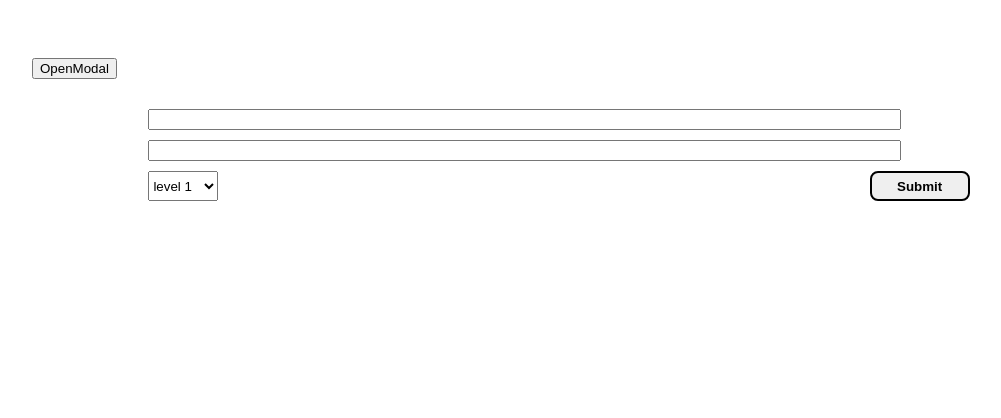
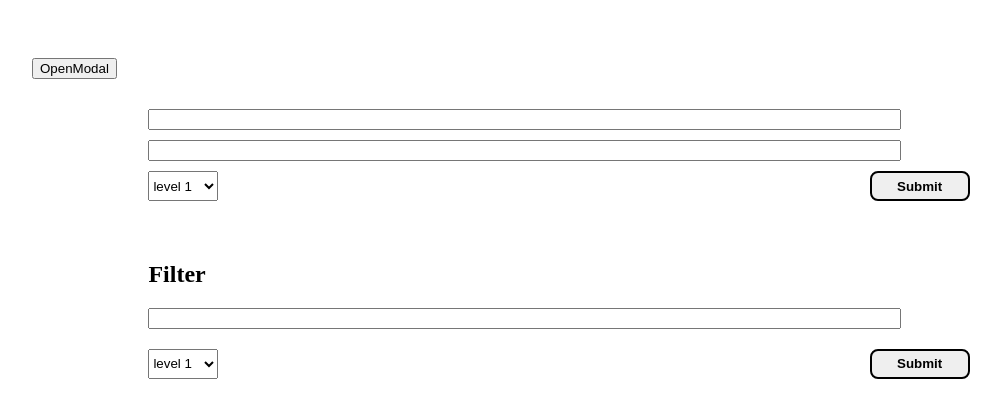
Before and after one commit to iveke/react-tkach, a React (Create React App) app: page / in a window 1280 px wide. Shown: the top 418 px of the page, without its empty margins (26-1027 px from the left). Built offline with nearby package versions, Linux system fonts and the light colour scheme; no server answers.

Commit message:
add Filter title, have bag with select in Form level, don't add filter level

```diff
--- a/src/App.js
+++ b/src/App.js
@@ -8,10 +8,10 @@ import ColorBoxs from "components/ColorBoxs/ColorBoxs";
 import Display from "components/ColorBoxs/Display";
 import Modal from "components/Modal/Modal.jsx";
 import { DisplayItem } from "components/ListToDo/ListToDo.style";
-import { createToDo, deleteToDo, fetchToDo } from "service/api";
+import { createToDo, deleteToDo, fetchToDo, filterToDo } from "service/api";
 import { Loader } from "components/Loader";
-import toast, { Toaster } from 'react-hot-toast';
-
+import toast, { Toaster } from "react-hot-toast";
+import FilterForm from "components/Filter/Filter";
 
 const intialColor = "#fff";
 
@@ -86,23 +86,35 @@ class App extends Component {
       this.setState({ isLoading: false });
     }
   };
-  handleClickItem = () => {};
+  // handleClickItem = () => {};
   handleAddItem = async (item) => {
     try {
-      console.log(this.state.isLoading);
-
       this.setState({ isLoading: true, error: null });
       const addToDo = await createToDo(item);
       this.setState((prevState) => ({
         list: [...prevState.list, addToDo],
       }));
-      toast.success('ToDo added success');
+      toast.success("ToDo added success");
     } catch (error) {
       this.setState({ error });
     } finally {
       this.setState({ isLoading: false });
     }
   };
+
+  handleFilter = async ({title, level}) => {
+    console.log(level, title);
+    try {
+      this.setState({ isLoading: true, error: null });
+      const filterList = await filterToDo(title, level);
+      this.setState({ list: filterList });
+    } catch (error) {
+      this.setState({ error });
+    } finally {
+      this.setState({ isLoading: false });
+    }
+  };
+
   render() {
     return (
       <main style={{ padding: 50 }}>
@@ -110,11 +122,11 @@ class App extends Component {
           OpenModal
         </button>
         <FormLogin onAdd={this.handleAddItem} />
+        <FilterForm onFilter={this.handleFilter}/>
 
         {this.state.isLoading && <Loader />}
         {this.state.list.length > 0 && (
           <ListToDo
-            onClick={this.handleClickItem}
             list={this.state.list}
             onDelete={this.handleDeleteItem}
           />
@@ -134,5 +146,4 @@ class App extends Component {
   }
 }
 
-
 export default App;
--- /dev/null
+++ b/src/components/Filter/Filter.jsx
@@ -0,0 +1,50 @@
+
+import { Component } from "react";
+import * as Yup from "yup";
+import { Formik } from "formik";
+import { Btn, ErrorMess, Forms, Input, Section } from "components/FormToDo/FormToDo.style";
+
+
+const intialValue = {
+    title: "",
+    level: "1",
+  };
+
+const SignUpSchema = Yup.object().shape({
+    title: Yup.string().min(2, "Shortly!").max(20, "Longly").required("Required"),
+    level: Yup.string().oneOf(["1", "2", "3"]).required("Required"),
+  });
+
+class FilterForm extends Component {
+  state = {
+    value: "",
+  }
+  render(){
+    return (
+    <Formik
+        initialValues={intialValue}
+        onSubmit={(values, { resetForm }) => {
+          console.log(values, this.props);
+          this.props.onFilter(values);
+          resetForm();
+        }}
+        validationSchema={SignUpSchema}
+      >
+        <Forms>
+            <h2>Filter</h2>
+          <Input name="title" type="text" />
+          <ErrorMess name="title" component="p" />
+          <Section name="level" as="select">
+            <option value="1"> level 1</option>
+            <option value="2"> level 2</option>
+            <option value="3"> level 3 </option>
+          </Section>
+          <Btn type="submit">Submit</Btn>
+        </Forms>
+      </Formik>
+    )
+  }
+}
+
+
+export default FilterForm;
--- a/src/components/ListToDo/ListToDo.jsx
+++ b/src/components/ListToDo/ListToDo.jsx
@@ -2,21 +2,19 @@
 import { Item, Level, List, Text, Title } from "./ListToDo.style";
 
 
-const ListToDo = ({list, onDelete, onClick}) => {
+const ListToDo = ({list, onDelete}) => {
 
 
         return (
 
             <List>
-                {list.map(({title, description, level,id, status}) => (
+                {list.map(({title, description, level,id}) => (
                <ToDoItem
                key={id}
                id={id}
                title={title}
                level={level}
-               status={status}
                description={description}
-               onClick={onClick}
                onDelete={onDelete}
                />
                ))}
@@ -25,9 +23,9 @@ const ListToDo = ({list, onDelete, onClick}) => {
 
 }
 
-const ToDoItem = ({id, title, level, description, onDelete, onClick}) => {
+const ToDoItem = ({id, title, level, description, onDelete}) => {
     return (
-        <Item onClick={()=> {onClick()}} level={level}>
+        <Item level={level}>
             <Title>{title}</Title>
             <Text>{description}</Text>
             <Level>{level}</Level>
--- a/src/service/api.js
+++ b/src/service/api.js
@@ -1,10 +1,25 @@
 import axios from "axios";
 
 axios.defaults.baseURL = "https://65f01842da8c6584131ac041.mockapi.io/todoList";
+
+
 export const fetchToDo = async () => {
+  console.log(axios.defaults.baseURL);
   const res = await axios.get("/");
   return res.data;
 };
+
+export const filterToDo = async (title, level) => {
+
+  // const params = new URLSearchParams();
+  // params.append('title', `${title}`);
+  // params.append('level', `${level}`);
+
+
+  const res = await axios.get(`/?title=${title}`);
+  console.log(res);
+  return res.data;
+}
 
 export const createToDo = async (todo) => {
   const res = await axios.post("/", todo);
```
Also changed, not shown: src/components/Filter/Filter.style.jsx (added).
